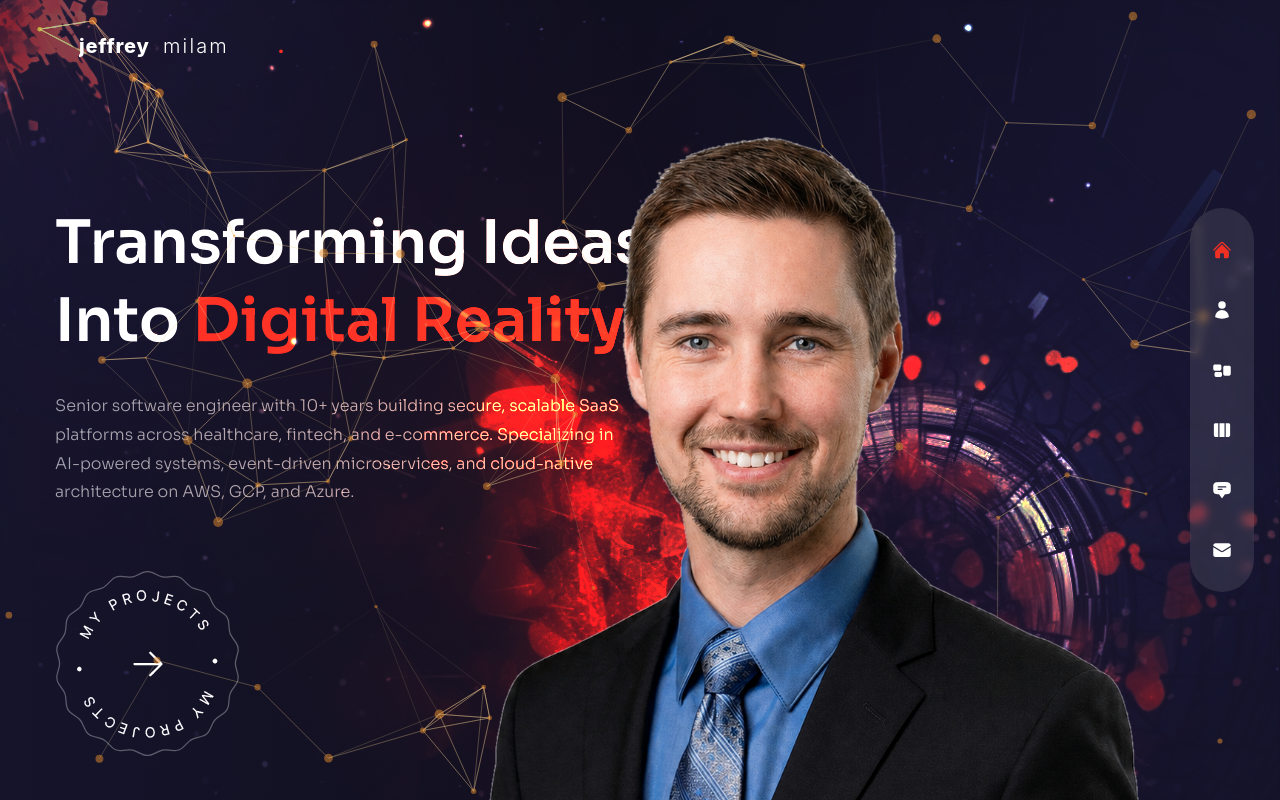
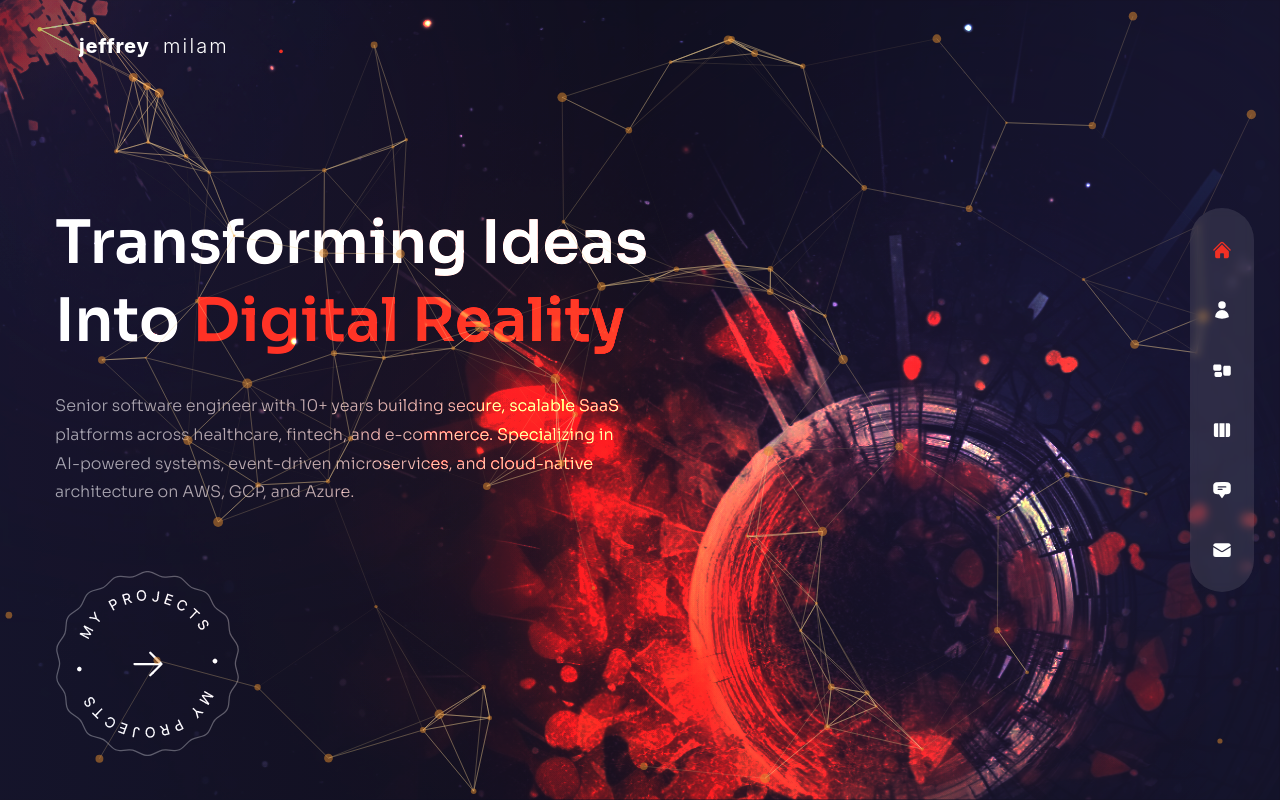
Before and after one commit to crazycoder0066/jeff-portfolio, a Next.js app: page / in a window 1280 px wide. Built offline with nearby package versions, Linux system fonts and the light colour scheme.

Commit message:
Remove avatar image

```diff
--- a/components/Avatar.jsx
+++ /dev/null
@@ -1,17 +0,0 @@
-import Image from "next/image";
-
-const Avatar = () => {
-  return (
-    <div className="hidden xl:flex xl:max-w-none pointer-events-none select-none">
-      <Image
-        src="/avatar.png"
-        alt="avatar"
-        width={737}
-        height={678}
-        className="translate-z-0 w-full h-full"
-      />
-    </div>
-  );
-};
-
-export default Avatar;
--- a/pages/about/index.jsx
+++ b/pages/about/index.jsx
@@ -23,7 +23,6 @@ import {
   SiTypescript,
 } from "react-icons/si";
 
-import Avatar from "../../components/Avatar";
 import Circles from "../../components/Circles";
 import { fadeIn } from "../../variants";
 
--- a/pages/index.jsx
+++ b/pages/index.jsx
@@ -2,7 +2,6 @@ import { motion } from "framer-motion";
 
 import ParticlesContainer from "../components/ParticlesContainer";
 import ProjectsBtn from "../components/ProjectsBtn";
-import Avatar from "../components/Avatar";
 
 import { fadeIn } from "../variants";
 
@@ -64,18 +63,6 @@ const Home = () => {
 
         {/* particles */}
         <ParticlesContainer />
-
-        {/* avatar */}
-        <motion.div
-          variants={fadeIn("up", 0.5)}
-          initial="hidden"
-          animate="show"
-          exit="hidden"
-          transition={{ duration: 1, ease: "easeInOut" }}
-          className="w-full h-full max-w-[737px] max-h-[678px] absolute -bottom-32 lg:bottom-0 lg:right-[8%]"
-        >
-          <Avatar />
-        </motion.div>
       </div>
     </div>
   );
```
Also changed, not shown: avatar1.png (deleted), public/avatar.png (deleted).
